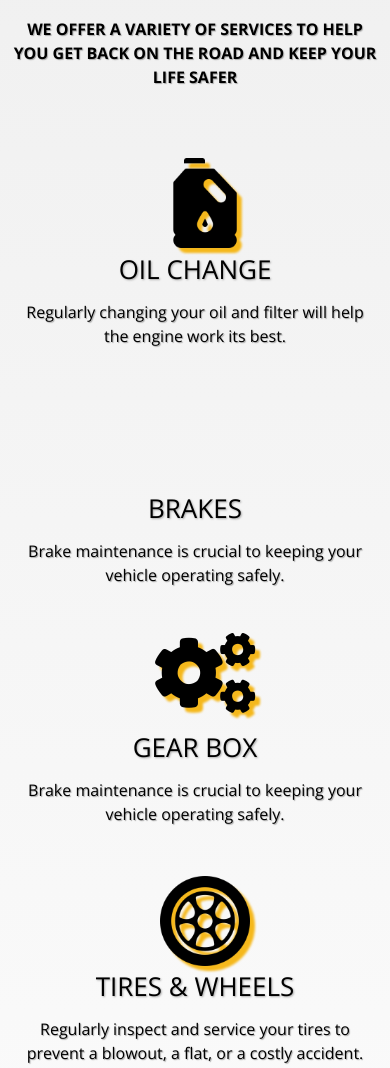
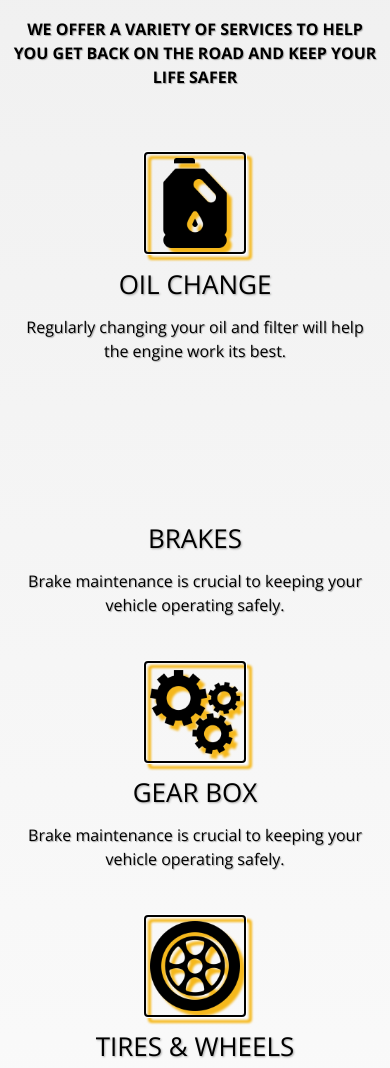
Before and after one commit to Code-Institute-Submissions/MS1-Car-Services-Galway, a plain HTML site: page index.html in a window 390 px wide. Shown: the part 1740-2808 px from the top of the page. Drawn offline with nearby package versions, Linux system fonts and the light colour scheme.

Commit message:
finish for now, next Contact us section

```diff
--- a/assets/css/style.css
+++ b/assets/css/style.css
@@ -426,12 +426,14 @@ span.new-price {
 
 .service-icon {
     margin-left: 10px;
-    margin-right: 10px;
+    margin-right: 15px;
     height: 100%;
 }
 
 .service-icon img {
     width: 90px;
+    outline-offset: 5px;
+    outline-style: auto;
 }
 
 .service-text {
@@ -487,6 +489,8 @@ span.new-price {
         text-align: center;
         height: auto;
         width: 100%;
+        margin: 0;
+        margin-bottom: 15px;
         /* margin: 0px 0 15px 0;
         transform: translateY(-20px); */
     }
--- a/index.html
+++ b/index.html
@@ -194,7 +194,8 @@
 
             <div class="col-lg-4 col-md-6 service-cell">
                 <div class="service-icon">
-                    <span><i class="fas fa-cogs"></i></span>
+                    <!-- <span><i class="fas fa-cogs"></i></span> -->
+                    <img src="assets/img/icons/mechanical-gears-.png" alt="">
                 </div>
                 <div class="service-text">
                     <h2>Gear Box</h2>
```
Also changed, not shown: assets/img/icons/mechanical-gears-.png (added).
